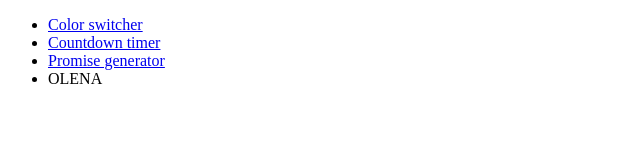
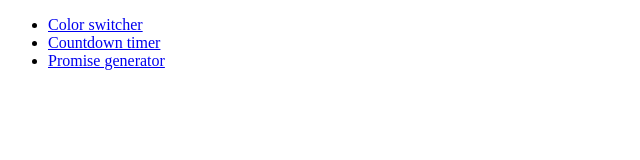
Before and after one commit to LisovaOl/goit-js-hw-09, a plain HTML site: page index.html in a window 1280 px wide. Shown: the full height of the page, 0-640 px from the left. Drawn offline with Linux system fonts and the light colour scheme.

Commit message:
Deploying to gh-pages from @ LisovaOl/goit-js-hw-09@9b736a10a5254ee2c7b3e67ad7e13ac74b713a37 🚀

```diff
--- a/index.html
+++ b/index.html
@@ -1 +1 @@
-<!DOCTYPE html><html lang="en"><head><meta charset="utf-8"><meta name="viewport" content="width=device-width, initial-scale=1.0"><title>Homework 9</title><link rel="stylesheet" href="/goit-js-hw-09/01-color-switcher.2f163a73.css"></head><body> <ul> <li><a href="/goit-js-hw-09/01-color-switcher.html">Color switcher</a></li> <li><a href="/goit-js-hw-09/02-timer.html">Countdown timer</a></li> <li><a href="/goit-js-hw-09/03-promises.html">Promise generator</a></li> <li>OLENA</li> </ul> </body></html>
+<!DOCTYPE html><html lang="en"><head><meta charset="utf-8"><meta name="viewport" content="width=device-width, initial-scale=1.0"><title>Homework 9</title><link rel="stylesheet" href="/goit-js-hw-09/01-color-switcher.2f163a73.css"></head><body> <ul> <li><a href="/goit-js-hw-09/01-color-switcher.html">Color switcher</a></li> <li><a href="/goit-js-hw-09/02-timer.html">Countdown timer</a></li> <li><a href="/goit-js-hw-09/03-promises.html">Promise generator</a></li> </ul> </body></html>
```
